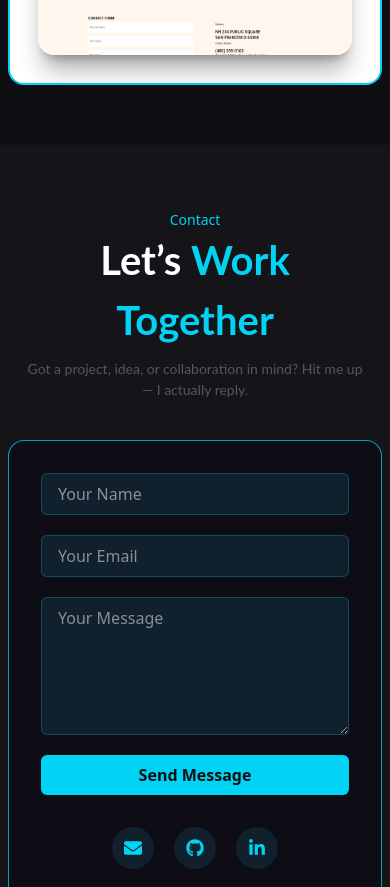
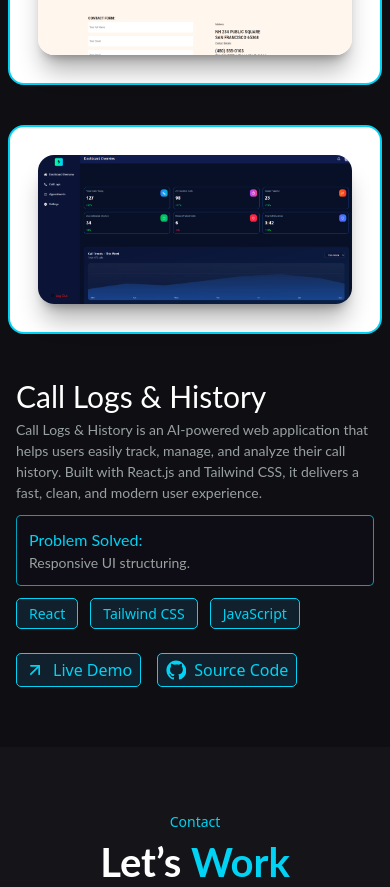
Before and after one commit to Mehedi43g/Portfolio-2026, a React (Vite) app: page / in a window 390 px wide. Shown: the part 4599-5486 px from the top of the page. Built offline with nearby package versions, Linux system fonts and the light colour scheme.

Commit message:
3rd project ready and upload

```diff
--- a/src/Commponents/Projects.jsx
+++ b/src/Commponents/Projects.jsx
@@ -4,7 +4,7 @@ import photo1 from "../assets/photo1.png"
 import photo2 from "../assets/photo2.png"
 import ScrollReveal from '../hooks/ScrollReveal'
 import { Link } from 'react-router'
-
+import photo3 from "../assets/photo3.png"
 const Projects = () => {
 
   const GithubIcon = ({ size = 20 }) => (
@@ -186,6 +186,68 @@ const [ref, visible] = ScrollReveal();
         </div>
         </div>
 
+      <div className="pt-10 flex flex-col md:flex-row gap-10">
+        <div className="w-full md:w-6/12">
+          <div className="p-7 bg-white rounded-2xl border-2 border-[#00D3F3] relative group">
+            <img
+              className='w-full rounded-2xl shadow-xl/30 group-hover:scale-105 duration-300'
+              src={photo3}
+              alt=""
+            />
+            <div className="absolute top-0 left-0 w-full h-full bg-[#00d3f32a] rounded-2xl opacity-0 group-hover:opacity-100 duration-300">
+              <div className="flex items-center justify-center h-full gap-3">
+                <Link to="https://job2-0-8ejd.vercel.app/" target="_blank">
+                  <button className="inline-flex items-center p-2 border bg-[#11202D] hover:bg-[#00D3F3] duration-300 text-white rounded-full cursor-pointer">
+                    <ExternalLinkIcon />
+                  </button>
+                </Link>
+                <Link to="https://github.com/Mehedi43g/Job2.0" target="_blank">
+                  <button className="inline-flex items-center p-2 border bg-[#11202D] hover:bg-[#00D3F3] duration-300 text-white rounded-full cursor-pointer">
+                    <GithubIcon />
+                  </button>
+                </Link>
+              </div>
+            </div>
+          </div>
+        </div>
+
+        <div className="w-full md:w-6/12 px-2">
+          <h3 className='font-lato text-[30px] text-white'>Call Logs & History</h3>
+          <p className='font-lato text-[14px] text-[#99A1A1]'>
+           Call Logs & History is an AI-powered web application that helps users easily track, manage,
+            and analyze their call history. Built with React.js and Tailwind CSS, it delivers a fast, clean, and modern user experience.
+          </p>
+
+          <div className="border bg-[#0E0C14] border-[#00d3f3c0] mt-3 p-3 rounded-[5px]">
+            <h4 className='text-[#00D3F3] text-[16px] font-lato'>Problem Solved:</h4>
+            <p className='text-[#99A1A1] text-[14px] font-lato'>
+              Responsive UI structuring.
+            </p>
+          </div>
+
+          <ul className='flex flex-wrap pt-3 gap-3'>
+            {["React","Tailwind CSS","JavaScript"].map(t => (
+              <li key={t} className='text-[14px] border bg-[#11202D] px-3 py-1 text-[#00D3F3] rounded-[5px]'>
+                {t}
+              </li>
+            ))}
+          </ul>
+
+          <div className="flex flex-wrap pt-6 gap-4">
+            <Link to="https://job2-0-8ejd.vercel.app/" target="_blank">
+              <button className="inline-flex items-center gap-2 px-2 py-1 border bg-[#11202D] text-[#00D3F3] rounded-[5px] cursor-pointer">
+                <ExternalLinkIcon /> Live Demo
+              </button>
+            </Link>
+            <Link to="https://github.com/Mehedi43g/Job2.0" target="_blank">
+              <button className="inline-flex items-center gap-2 px-2 py-1 border bg-[#11202D] text-[#00D3F3] rounded-[5px] cursor-pointer">
+                <GithubIcon /> Source Code
+              </button>
+            </Link>
+          </div>
+        </div>
+      </div>
+
     </div>
   </Container>
 </section>
```
Also changed, not shown: src/assets/photo3.png (added).
